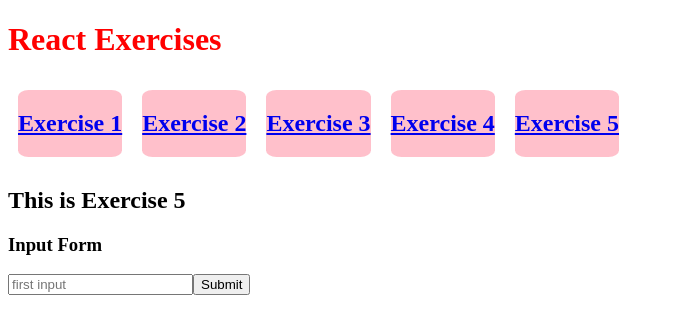
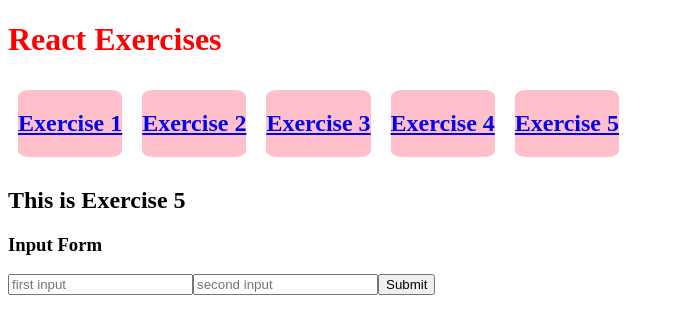
Before and after one commit to austinbhan/my-react-playground, a React app: page /exercise-five in a window 1280 px wide. Shown: the top 334 px of the page, without its empty margins (0-674 px from the left). Built offline with nearby package versions, Linux system fonts and the light colour scheme.

Commit message:
Second input value added

```diff
--- a/src/ExerciseFive/ExerciseFive.jsx
+++ b/src/ExerciseFive/ExerciseFive.jsx
@@ -2,12 +2,13 @@
 
 export default function ExerciseFive() {
   const [list, setList] = useState([]);
-  const [userInput, setUserInput] = useState('');
+  const [userInputOne, setUserInputOne] = useState('');
+  const [userInputTwo, setUserInputTwo] = useState('');
 
 
   function handleSubmit(e) {
     e.preventDefault();
-    setList([...list, userInput]);
+    setList([...list, userInputOne, userInputTwo]);
   }
 
   return(
@@ -18,8 +19,14 @@
         <h3>Input Form</h3>
         <input placeholder="first input"
           name="first input"
-          value={userInput}
-          onChange={e => setUserInput(e.target.value)}
+          value={userInputOne}
+          onChange={e => setUserInputOne(e.target.value)}
+        />
+
+        <input placeholder="second input"
+          name="second input"
+          value={userInputTwo}
+          onChange={e => setUserInputTwo(e.target.value)}
         />
 
         {/* Next Steps: Multiple Inputs will push into the array in order  */}
```
